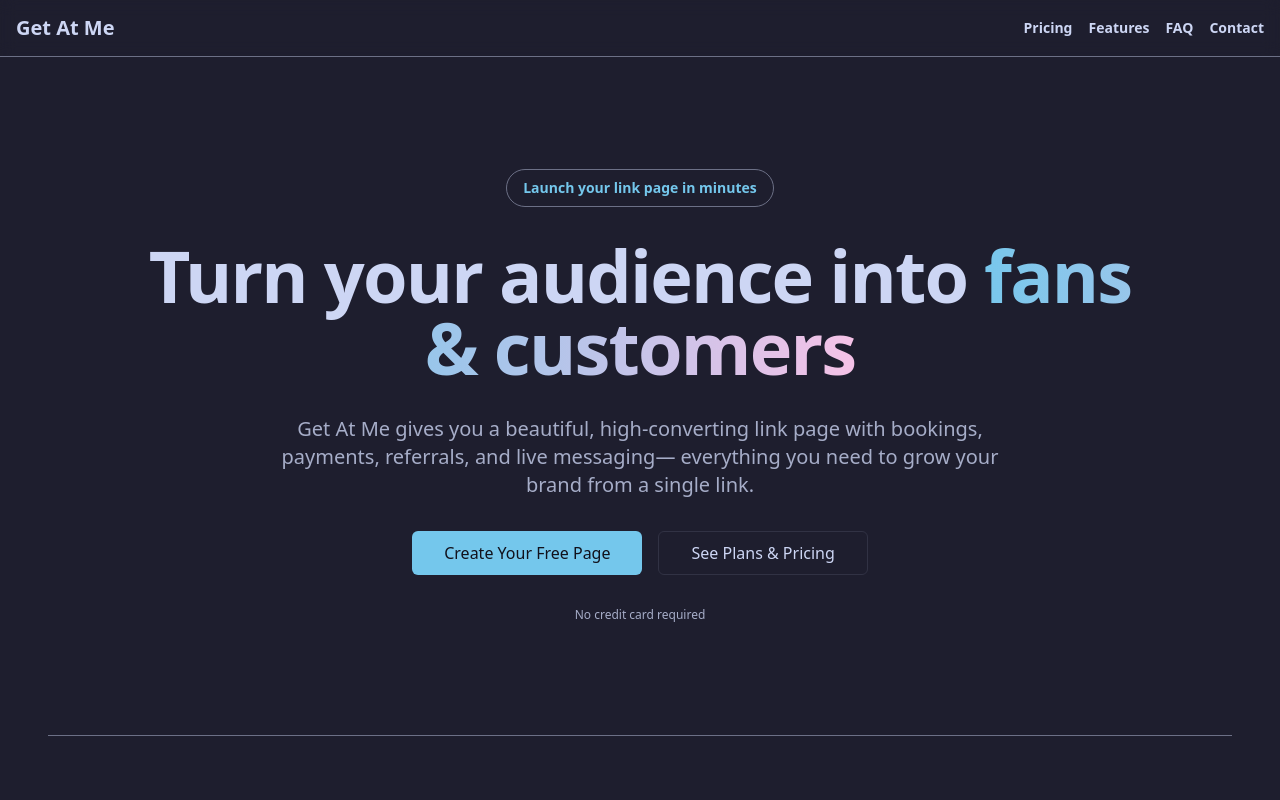
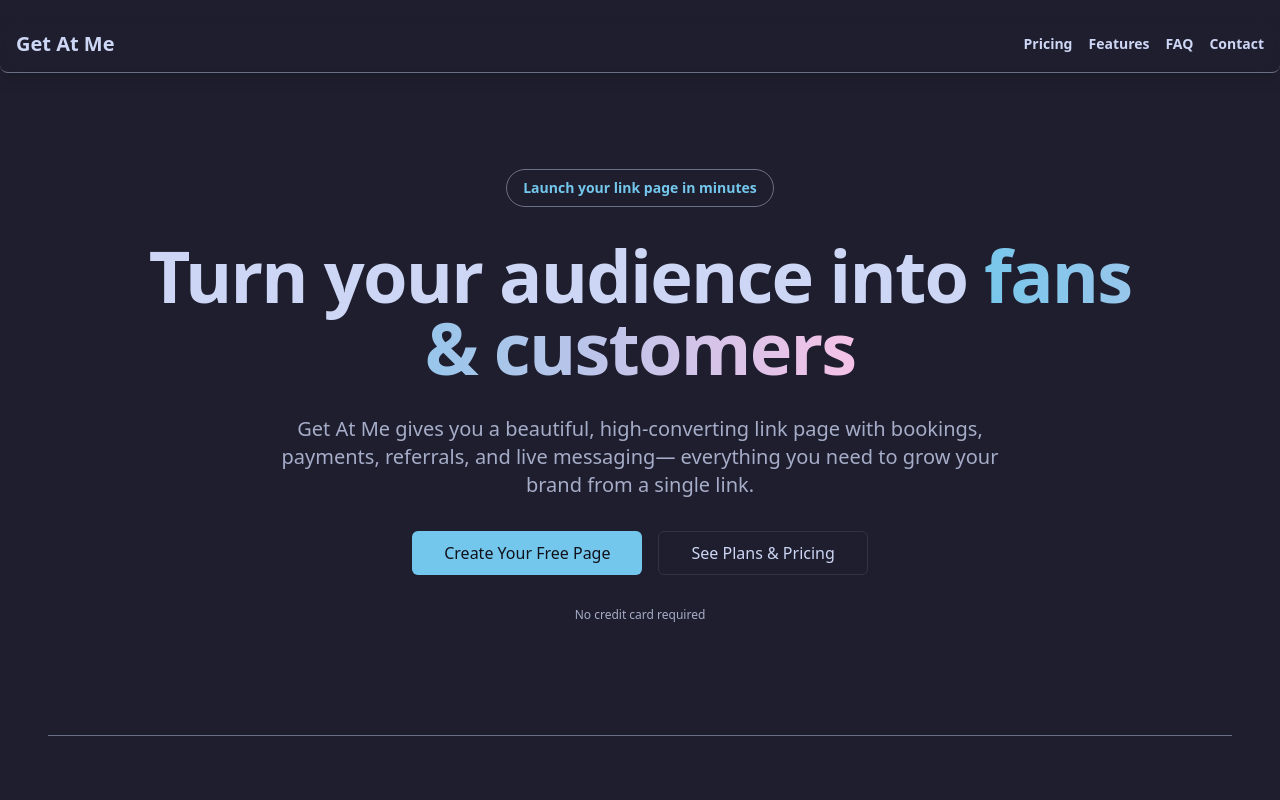
Before and after one commit to michaelmonetized/getat.me, a Next.js app: page / in a window 1280 px wide. Shown: the top 800 px of the page. Built offline with nearby package versions, Linux system fonts and the light colour scheme; no server answers.

Commit message:
failed attempt at migrating to tw4

```diff
--- a/components/navbar.tsx
+++ b/components/navbar.tsx
@@ -18,8 +18,8 @@
   const [mobileOpen, setMobileOpen] = useState(false);
 
   return (
-    <nav className="sticky top-0 z-50 w-full border-b border-border bg-background/95 backdrop-blur supports-[backdrop-filter]:bg-background/60">
-      <div className="container mx-auto px-4 h-14 flex items-center justify-between">
+    <nav className="sticky top-4 z-50 w-full border-b border-border rounded-lg shadow-lg max-w-7xl mx-auto bg-background/95 backdrop-blur supports-[backdrop-filter]:bg-background/60">
+      <div className="px-4 h-14 flex items-center justify-between">
         <Link href="/" className="text-xl font-bold">
           Get At Me
         </Link>
--- a/package.json
+++ b/package.json
@@ -66,7 +66,7 @@
     "eslint-config-next": "15.0.1",
     "patch-package": "^8.0.0",
     "postcss": "^8.5.6",
-    "tailwindcss": "^3.4.18",
+    "tailwindcss": "3.4.18",
     "typescript": "^5.9.3"
   }
 }
--- a/tailwind.config.ts
+++ b/tailwind.config.ts
@@ -1,8 +1,7 @@
 import type { Config } from "tailwindcss";
-import tailwindcssAnimate from "tailwindcss-animate";
 
 const config: Config = {
-  darkMode: ["class"],
+  darkMode: "class",
   content: [
     "./pages/**/*.{js,ts,jsx,tsx,mdx}",
     "./components/**/*.{js,ts,jsx,tsx,mdx}",
@@ -64,6 +63,5 @@
       },
     },
   },
-  plugins: [tailwindcssAnimate],
 };
 export default config;
```
Also changed, not shown: tsconfig.json (+7 -1 lines), 1 other file (tests, documents, lock files or other folders).
